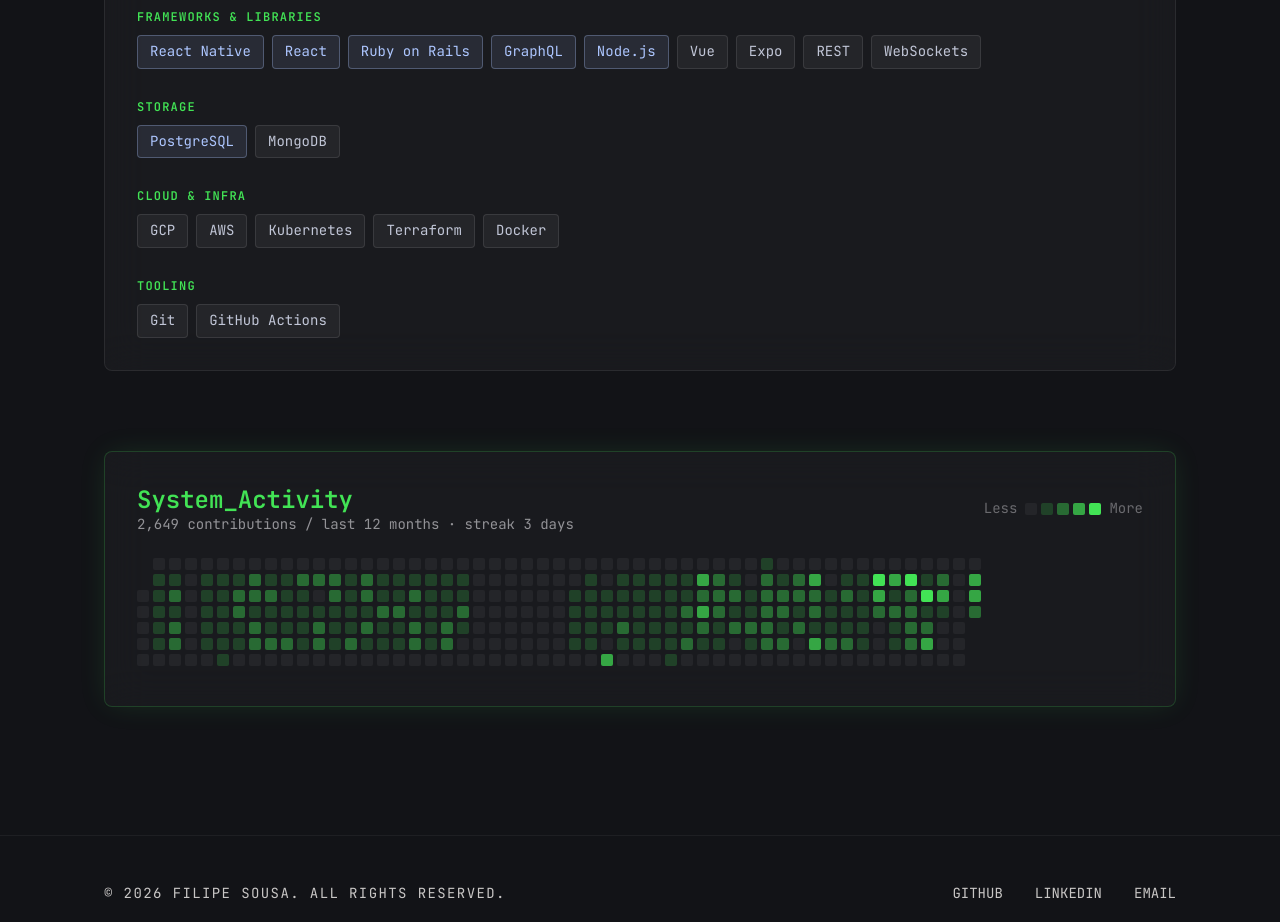
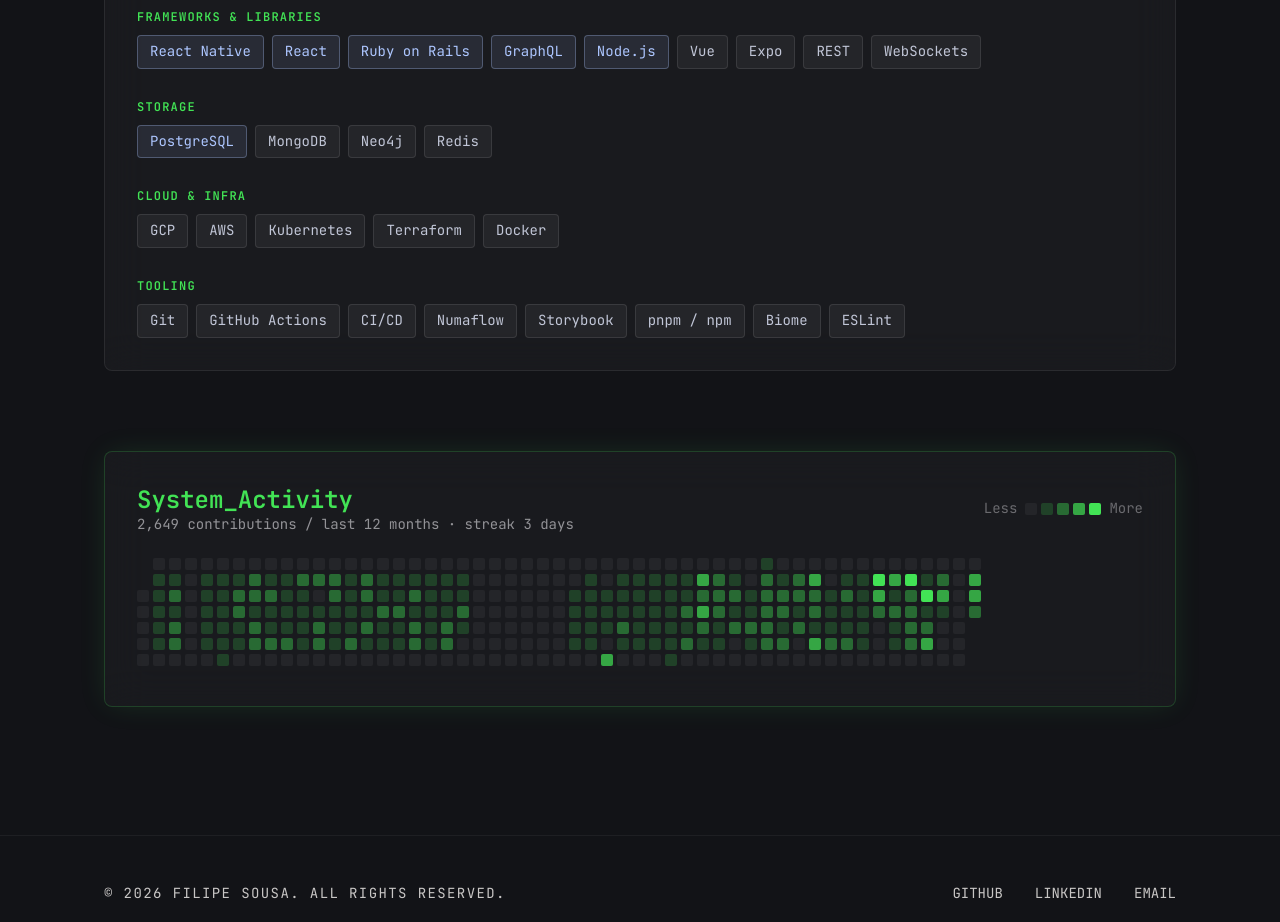
Before and after one commit to filipeperdigaosousa/filipeperdigaosousa.github.io, a Next.js app: page / in a window 1280 px wide. Shown: the part 960-1882 px from the top of the page. Built offline with nearby package versions, Linux system fonts and the light colour scheme.

Commit message:
content(skills): add Neo4j, Redis + expand Tooling (CI/CD, Numaflow, Storybook, pnpm/npm, Biome, ESLint)

```diff
--- a/src/data/skills.ts
+++ b/src/data/skills.ts
@@ -29,6 +29,8 @@
 
   { name: "PostgreSQL", category: "storage", featured: true },
   { name: "MongoDB", category: "storage" },
+  { name: "Neo4j", category: "storage" },
+  { name: "Redis", category: "storage" },
 
   { name: "GCP", category: "cloud" },
   { name: "AWS", category: "cloud" },
@@ -38,6 +40,12 @@
 
   { name: "Git", category: "tooling" },
   { name: "GitHub Actions", category: "tooling" },
+  { name: "CI/CD", category: "tooling" },
+  { name: "Numaflow", category: "tooling" },
+  { name: "Storybook", category: "tooling" },
+  { name: "pnpm / npm", category: "tooling" },
+  { name: "Biome", category: "tooling" },
+  { name: "ESLint", category: "tooling" },
 ];
 
 export const skillsByCategory: Record<SkillCategory, Skill[]> = {
```
